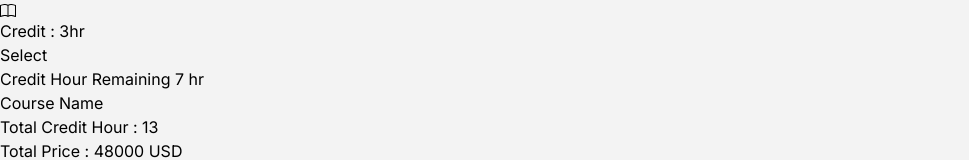
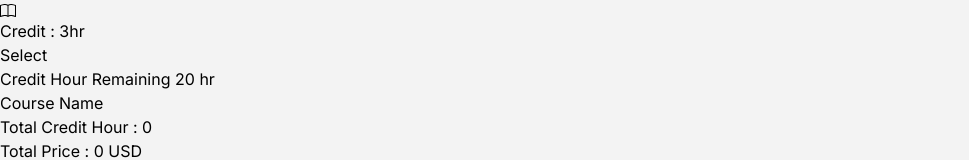
Before and after one commit to aamamun24/course-registration, a React (Vite) app: page / in a window 1280 px wide. Shown: the part 4025-4185 px from the top of the page, without its empty margins (0-969 px from the left). Built offline with nearby package versions, Linux system fonts and the light colour scheme.

Commit message:
remainig credit, total credit and price completed

```diff
--- a/src/App.jsx
+++ b/src/App.jsx
@@ -5,10 +5,31 @@ import Cards from './components/Cards/Cards'
 import Carts from './components/Carts/Carts'
 
 function App() {
-  const [carts, setCarts] = useState([])
-  const handleSelectToCart = (item) => {
-    setCarts([...carts, item])
+  const [carts, setCarts] = useState([]);
+  const [remaining, setRemaining] = useState(20)
+  const [credits, setCredits] = useState(0);
+  const [price, setPrice] = useState(0);
+
+  const handleSelectToCart = (card) => {
+    const already = carts.find(item => item.course_name === card.course_name);
+
+    if (already) {
+      return alert('already added')
+    }
+    else {
+      if (remaining <= 0) {
+        console.log(remaining);
+        return alert('You have not enough credits')
+      }
+      else {
+        setCarts([...carts, card]);
+        setCredits(credits + card.credit);
+        setRemaining(remaining - card.credit)
+        setPrice(price + card.price)
+      }
+    }
   }
+
   return (
     <>
       <Header></Header>
@@ -18,6 +39,9 @@ function App() {
         ></Cards>
         <Carts
           carts={carts}
+          credits={credits}
+          price={price}
+          remaining={remaining}
         ></Carts>
       </div>
     </>
--- a/src/components/Carts/Carts.jsx
+++ b/src/components/Carts/Carts.jsx
@@ -1,11 +1,11 @@
 import PropTypes from 'prop-types';
 import Cart from '../Cart/Cart';
 
-const Carts = ({ carts }) => {
+const Carts = ({ carts, credits, price, remaining }) => {
     return (
         <div className='md:w-1/3 lg:w-1/4'>
             <div className='bg-white p-6 rounded-lg'>
-                <h2 className='text-lg font-bold text-[#2F80ED] pb-4 border-b'>Credit Hour Remaining 7 hr</h2>
+                <h2 className='text-lg font-bold text-[#2F80ED] pb-4 border-b'>Credit Hour Remaining {remaining} hr</h2>
                 <div>
                     <h3 className='text-xl font-bold text-[#1C1B1B] mt-4'>Course Name</h3>
                     <ol className='my-5 list-decimal list-inside text-[#1C1B1B99] leading-7'>
@@ -17,15 +17,18 @@ const Carts = ({ carts }) => {
                         }
                     </ol>
                 </div>
-                <p className='text-[#1C1B1BCC] font-medium border-y py-4'>Total Credit Hour : 13</p>
-                <p className='text-[#1C1B1BCC] font-semibold mt-4'>Total Price : 48000 USD</p>
+                <p className='text-[#1C1B1BCC] font-medium border-y py-4'>Total Credit Hour : {credits}</p>
+                <p className='text-[#1C1B1BCC] font-semibold mt-4'>Total Price : {price} USD</p>
             </div>
         </div>
     );
 };
 
 Carts.propTypes = {
-    carts: PropTypes.array
+    carts: PropTypes.array,
+    credits: PropTypes.number,
+    price: PropTypes.number,
+    remaining: PropTypes.number
 };
 
 export default Carts;
```
